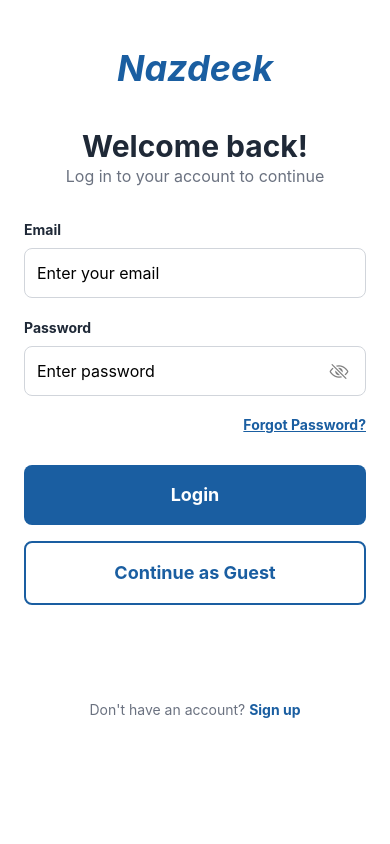
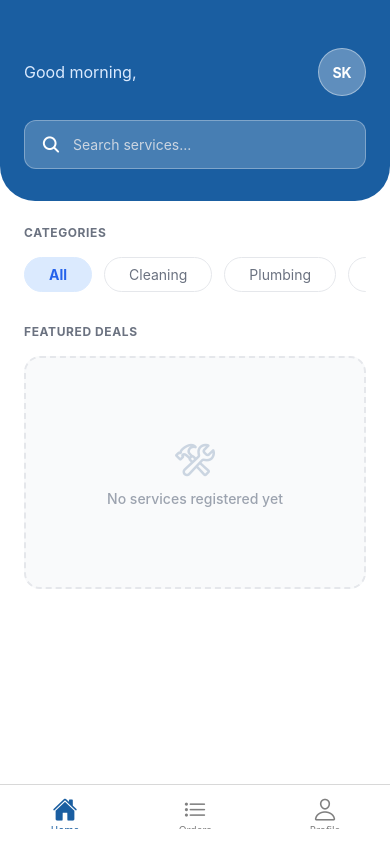
Before and after one commit to hamza-1897/Nazdeek-FYP, a React Native app in the folder mobile-app/: screen /AppTabs in a window 390 px wide. Built offline with nearby package versions, Linux system fonts and the light colour scheme.

Commit message:
customer and provider dashboard is implemented

```diff
--- /dev/null
+++ b/mobile-app/Components/AppTabs.js
@@ -0,0 +1,60 @@
+import React from 'react';
+import { createBottomTabNavigator } from '@react-navigation/bottom-tabs';
+import { Ionicons } from '@expo/vector-icons';
+
+
+import CustomerDashboard from '../screens/customerDashboard';
+import ProviderDashboard from '../screens/providerDashboard';
+
+const Tab = createBottomTabNavigator();
+
+const AppTabs = () => {
+  return (
+    <Tab.Navigator
+      screenOptions={({ route }) => ({
+        headerShown: false,
+        tabBarStyle: {
+          height: 60,
+          paddingBottom: 10,
+          paddingTop: 5,
+        },
+        tabBarIcon: ({ focused, color, size }) => {
+          let iconName;
+
+          if (route.name === 'Home') {
+            iconName = focused ? 'home' : 'home-outline';
+          } else if (route.name === 'Orders') {
+            iconName = focused ? 'list' : 'list-outline';
+          } else if (route.name === 'Profile') {
+            iconName = focused ? 'person' : 'person-outline';
+          }
+
+          return <Ionicons name={iconName} size={size} color={color} />;
+        },
+        tabBarActiveTintColor: '#1a5ea1',
+        tabBarInactiveTintColor: 'gray',
+      })}
+    >
+      <Tab.Screen
+        name="Home"
+        component={CustomerDashboard}
+        options={{ title: 'Home' }}
+      />
+
+
+      <Tab.Screen
+        name="Orders"
+        component={CustomerDashboard}
+        options={{ title: 'Orders' }}
+      />
+
+      <Tab.Screen
+        name="Profile"
+        component={CustomerDashboard}
+        options={{ title: 'Profile' }}
+      />
+    </Tab.Navigator>
+  );
+};
+
+export default AppTabs;
--- a/mobile-app/Navigation/auth-navigation.js
+++ b/mobile-app/Navigation/auth-navigation.js
@@ -6,13 +6,17 @@
 import VerifyOTP from '../screens/verifyOTP';
 import ResetPassword from '../screens/resetPassword';
 import PasswordUpdated from '../screens/passwordUpdate';
+import RoleSelection from '../screens/roleSelection';
+import CustomerDashboard from '../screens/customerDashboard';
+import ProviderDashboard from '../screens/providerDashboard';
+import AppTabs from '../Components/AppTabs';
 
 const Stack = createNativeStackNavigator();
 
 const AuthNavigation = () => {
   return (
     <Stack.Navigator
-      initialRouteName="Login"
+      initialRouteName="RoleSelection"
       screenOptions={{ headerShown: false }}
     >
       <Stack.Screen name="Login" component={LoginScreen} />
@@ -21,6 +25,10 @@
       <Stack.Screen name="VerifyOTP" component={VerifyOTP} />
        <Stack.Screen name="ResetPassword" component={ResetPassword} />
         <Stack.Screen name="PasswordUpdated" component={PasswordUpdated} />
+        <Stack.Screen name="RoleSelection" component={RoleSelection} />
+        <Stack.Screen name="CustomerDashboard" component={CustomerDashboard} />
+        <Stack.Screen name="ProviderDashboard" component={ProviderDashboard} />
+        <Stack.Screen name="AppTabs" component={AppTabs} />
     </Stack.Navigator>
   );
 };
--- a/mobile-app/package.json
+++ b/mobile-app/package.json
@@ -9,6 +9,7 @@
     "web": "expo start --web"
   },
   "dependencies": {
+    "@react-navigation/bottom-tabs": "^7.15.9",
     "@react-navigation/native": "^7.2.2",
     "@react-navigation/native-stack": "^7.14.9",
     "@react-navigation/stack": "^7.8.9",
--- /dev/null
+++ b/mobile-app/screens/CustomerDashboard.js
@@ -0,0 +1,62 @@
+import React from 'react';
+import { View, Text, ScrollView, TextInput, TouchableOpacity} from 'react-native';
+import { Ionicons } from '@expo/vector-icons';
+import { SafeAreaView } from 'react-native-safe-area-context';
+
+const CustomerDashboard = () => {
+  const categories = ['All', 'Cleaning', 'Plumbing', 'Beauty'];
+
+  return (
+    <SafeAreaView className="flex-1 bg-white">
+
+      <View className="bg-[#1a5ea1] px-6 pt-12 pb-8 rounded-b-[35px]">
+        <View className="flex-row justify-between items-center mb-6">
+          <View>
+            <Text className="text-blue-100 text-base">Good morning,</Text>
+            <Text className="text-white text-3xl font-bold"></Text>
+          </View>
+          <TouchableOpacity className="bg-white/30 w-12 h-12 rounded-full items-center justify-center border border-white/40">
+            <Text className="text-white font-bold">SK</Text>
+          </TouchableOpacity>
+        </View>
+
+
+        <View className="bg-white/20 flex-row items-center px-4 py-3 rounded-xl border border-white/30">
+          <Ionicons name="search" size={20} color="white" />
+          <TextInput
+            placeholder="Search services..."
+            placeholderTextColor="#cbd5e1"
+            className="ml-3 flex-1 text-white"
+          />
+        </View>
+      </View>
+
+      <ScrollView showsVerticalScrollIndicator={false} className="px-6 py-6">
+
+        <Text className="text-gray-500 font-bold uppercase tracking-wider text-xs mb-4">Categories</Text>
+        <ScrollView horizontal showsHorizontalScrollIndicator={false} className="flex-row mb-8">
+          {categories.map((cat, index) => (
+            <TouchableOpacity
+              key={index}
+              className={`mr-3 px-6 py-2 rounded-full border ${index === 0 ? 'bg-blue-100 border-blue-100' : 'bg-white border-gray-200'}`}
+            >
+              <Text className={`${index === 0 ? 'text-blue-600 font-bold' : 'text-gray-500'}`}>{cat}</Text>
+            </TouchableOpacity>
+          ))}
+        </ScrollView>
+
+
+        <Text className="text-gray-500 font-bold uppercase tracking-wider text-xs mb-4">Featured Deals</Text>
+
+
+        <View className="items-center justify-center py-20 bg-gray-50 rounded-2xl border-2 border-dashed border-gray-200">
+           <Ionicons name="construct-outline" size={40} color="#cbd5e1" />
+           <Text className="text-gray-400 mt-2 font-medium">No services registered yet</Text>
+        </View>
+
+      </ScrollView>
+    </SafeAreaView>
+  );
+};
+
+export default CustomerDashboard;
--- /dev/null
+++ b/mobile-app/screens/ProviderDashboard.js
@@ -0,0 +1,35 @@
+import React from 'react';
+import { View, Text, ScrollView} from 'react-native';
+import { SafeAreaView } from 'react-native-safe-area-context';
+
+const ProviderDashboard = () => {
+  const stats = [
+    { label: 'Active bookings', value: '8', bg: 'bg-blue-50' },
+    { label: 'This month', value: 'Rs 22k', bg: 'bg-green-50' },
+  ];
+
+  return (
+    <SafeAreaView className="flex-1 bg-white">
+      <ScrollView className="px-6 py-4">
+        <Text className="text-xl font-bold">Provider Dashboard</Text>
+        <Text className="text-gray-500 mb-6">Manage your services here</Text>
+
+        <View className="flex-row justify-between mb-6">
+          {stats.map((stat, index) => (
+            <View key={index} className={`${stat.bg} p-4 rounded-xl w-[48%]`}>
+              <Text className="text-gray-600 text-sm">{stat.label}</Text>
+              <Text className="text-xl font-bold">{stat.value}</Text>
+            </View>
+          ))}
+        </View>
+
+        <Text className="text-lg font-bold mb-4">Recent Requests</Text>
+        <View className="p-4 bg-gray-50 rounded-lg">
+          <Text className="text-gray-400 italic">No new requests yet.</Text>
+        </View>
+      </ScrollView>
+    </SafeAreaView>
+  );
+};
+
+export default ProviderDashboard;
--- /dev/null
+++ b/mobile-app/screens/roleSelection.js
@@ -0,0 +1,47 @@
+import React from 'react';
+import { View, Text,TouchableOpacity} from 'react-native';
+import { Ionicons } from '@expo/vector-icons';
+import { SafeAreaView } from 'react-native-safe-area-context';
+
+const RoleSelection = ({ navigation }) => {
+  return (
+    <SafeAreaView className="flex-1 bg-white justify-center px-6">
+      <Text className="text-2xl font-bold text-gray-800 mb-2">
+        How will you use ServeLink?
+      </Text>
+      <Text className="text-gray-500 mb-10">
+        You can always switch later
+      </Text>
+
+
+      <TouchableOpacity
+        onPress={() => navigation.navigate('AppTabs')}
+        className="flex-row items-center p-6 bg-blue-50 border border-blue-200 rounded-xl mb-4"
+      >
+        <View className="bg-blue-600 p-3 rounded-lg mr-4">
+          <Ionicons name="person-outline" size={28} color="white" />
+        </View>
+        <View>
+          <Text className="text-lg font-bold text-blue-900">I'm a customer</Text>
+          <Text className="text-blue-700/60 text-sm">Book services & post jobs</Text>
+        </View>
+      </TouchableOpacity>
+
+
+      <TouchableOpacity
+        onPress={() => navigation.navigate('ProviderDashboard')}
+        className="flex-row items-center p-6 bg-green-50 border border-green-100 rounded-xl"
+      >
+        <View className="bg-green-100 p-3 rounded-lg mr-4">
+          <Ionicons name="add-outline" size={28} color="#059669" />
+        </View>
+        <View>
+          <Text className="text-lg font-bold text-green-900">I'm a service provider</Text>
+          <Text className="text-green-700/60 text-sm">Offer services & find jobs</Text>
+        </View>
+      </TouchableOpacity>
+    </SafeAreaView>
+  );
+};
+
+export default RoleSelection;
```
Also changed, not shown: 1 other file (tests, documents, lock files or other folders).
